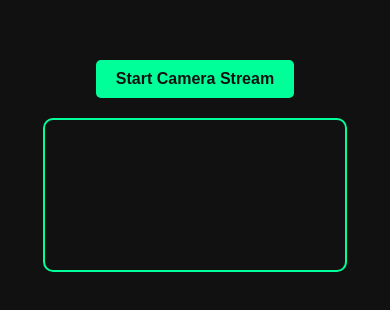
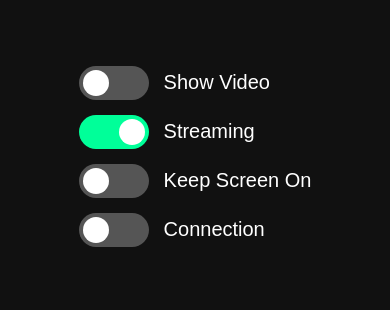
Before and after one commit to MahdiMohammadiha/GestureControl, a plain HTML site: page web/index.html in a window 390 px wide. Shown: the part 256-566 px from the top of the page. Drawn offline with Linux system fonts and the light colour scheme.

Commit message:
Update index page and add disconnect functionality

```diff
--- a/web/index.html
+++ b/web/index.html
@@ -3,12 +3,46 @@
 
 <head>
     <meta charset="UTF-8">
+    <meta name="viewport" content="width=device-width, initial-scale=1.0">
     <title>Web Camera Stream to WebSocket</title>
     <link rel="stylesheet" href="style.css">
 </head>
 
 <body>
-  <button id="startBtn">Start Camera Stream</button>
+    <div class="controls">
+        <label class="switch-row">
+            <label class="switch">
+                <input type="checkbox" id="toggleVideo">
+                <span class="slider"></span>
+            </label>
+            <span>Show Video</span>
+        </label>
+
+        <label class="switch-row">
+            <label class="switch">
+                <input type="checkbox" id="toggleStream" checked>
+                <span class="slider"></span>
+            </label>
+            <span>Streaming</span>
+        </label>
+
+        <label class="switch-row">
+            <label class="switch">
+                <input type="checkbox" id="wakeLockToggle">
+                <span class="slider"></span>
+            </label>
+            <span>Keep Screen On</span>
+        </label>
+
+        <label class="switch-row">
+            <label class="switch">
+                <input type="checkbox" id="closeConnection">
+                <span class="slider"></span>
+            </label>
+            <span>Connection</span>
+        </label>
+    </div>
+
     <video id="video" autoplay playsinline></video>
     <canvas id="canvas"></canvas>
     <script src="main.js"></script>
--- a/web/main.js
+++ b/web/main.js
@@ -1,16 +1,27 @@
 const video = document.getElementById("video");
 const canvas = document.getElementById("canvas");
 const ctx = canvas.getContext("2d");
-const startBtn = document.getElementById("startBtn");
+
+const toggleVideo = document.getElementById("toggleVideo");
+const toggleStream = document.getElementById("toggleStream");
+const wakeLockToggle = document.getElementById("wakeLockToggle");
+const closeConnection = document.getElementById("closeConnection");
+
 
 let socket;
+let streaming = true;
+let wakeLock = null;
 
-startBtn.addEventListener("click", async () => {
-    // اتصال WebSocket به متغیر سراسری
-    socket = new WebSocket("wss://10.38.148.72:12345");
+// Web socket connection as soon as the page loads
+window.addEventListener("load", () => {
+    const loc = window.location;
+    const wsProtocol = loc.protocol === "https:" ? "wss:" : "ws:";
+    const wsUrl = `${wsProtocol}//${loc.hostname}:12345`;
+
+    socket = new WebSocket(wsUrl);
 
     socket.onopen = () => {
-        console.log("Connected to WebSocket server ✅");
+        console.log("Connected to WebSocket server ✅", wsUrl);
         startCamera();
     };
 
@@ -21,8 +32,41 @@ startBtn.addEventListener("click", async () => {
     socket.onerror = (err) => {
         console.error("WebSocket error:", err);
     };
+});
 
-    startBtn.disabled = true;
+// Video display control
+toggleVideo.addEventListener("change", () => {
+    canvas.style.display = toggleVideo.checked ? "block" : "none";
+});
+
+// Data stream control
+toggleStream.addEventListener("change", () => {
+    streaming = toggleStream.checked;
+});
+
+// Control the screen stay on
+wakeLockToggle.addEventListener("change", async () => {
+    try {
+        if (wakeLockToggle.checked) {
+            wakeLock = await navigator.wakeLock.request("screen");
+            console.log("Screen will stay awake ✅");
+        } else if (wakeLock) {
+            await wakeLock.release();
+            wakeLock = null;
+            console.log("Screen lock released ❌");
+        }
+    } catch (err) {
+        console.error("Wake Lock error:", err);
+        alert("Wake Lock API not supported on this device/browser.");
+        wakeLockToggle.checked = false;
+    }
+});
+
+closeConnection.addEventListener("change", () => {
+    if (closeConnection.checked && socket && socket.readyState === WebSocket.OPEN) {
+        socket.close();
+        console.log("WebSocket connection closed ❌");
+    }
 });
 
 async function startCamera() {
@@ -31,10 +75,17 @@ async function startCamera() {
         video.srcObject = stream;
 
         video.onloadedmetadata = () => {
-            canvas.width = video.videoWidth / 2;
-            canvas.height = video.videoHeight / 2;
+            const FIXED_WIDTH = 1280;
+            const FIXED_HEIGHT = 720;
+
+            canvas.width = FIXED_WIDTH;
+            canvas.height = FIXED_HEIGHT;
+
             startStreaming();
         };
+
+
+
     } catch (err) {
         console.error("Error accessing camera:", err);
         alert("دوربین پیدا نشد یا دسترسی داده نشده!");
@@ -43,22 +94,43 @@ async function startCamera() {
 
 function startStreaming() {
     setInterval(() => {
-        ctx.clearRect(0, 0, canvas.width, canvas.height);
-        ctx.save();
+        // Temporary canvas to send to WebSocket
+        const sendCanvas = document.createElement("canvas");
+        sendCanvas.width = canvas.width;
+        sendCanvas.height = canvas.height;
+        const sendCtx = sendCanvas.getContext("2d");
 
-        // آینه افقی
-        ctx.translate(canvas.width, 0);
-        ctx.scale(-1, 1);
+        if (streaming) {
+            // Real webcam image with mirror
+            sendCtx.save();
+            sendCtx.translate(sendCanvas.width, 0);
+            sendCtx.scale(-1, 1);
+            sendCtx.drawImage(video, 0, 0, sendCanvas.width, sendCanvas.height);
+            sendCtx.restore();
+        } else {
+            // black screen
+            sendCtx.fillStyle = "black";
+            sendCtx.fillRect(0, 0, sendCanvas.width, sendCanvas.height);
+        }
 
-        ctx.drawImage(video, 0, 0, canvas.width, canvas.height);
-        ctx.restore();
+        // Display on main canvas only if Show Video is on
+        if (toggleVideo.checked) {
+            ctx.clearRect(0, 0, canvas.width, canvas.height);
+            ctx.save();
+            ctx.translate(canvas.width, 0);
+            ctx.scale(-1, 1);
+            ctx.drawImage(video, 0, 0, canvas.width, canvas.height);
+            ctx.restore();
+        }
 
-        canvas.toBlob((blob) => {
+        // Send to WebSocket
+        sendCanvas.toBlob((blob) => {
             if (blob && socket && socket.readyState === WebSocket.OPEN) {
                 blob.arrayBuffer().then((buffer) => {
                     socket.send(buffer);
                 });
             }
         }, "image/jpeg", 0.5);
+
     }, 100);
 }
--- a/web/style.css
+++ b/web/style.css
@@ -8,6 +8,22 @@ body {
     height: 100vh;
     color: white;
     font-family: sans-serif;
+    font-size: 16px;  /* Default desktop font */
+}
+
+.controls {
+    display: flex;
+    flex-direction: column;  /* Columnar */
+    gap: 15px;
+    align-items: flex-start;
+    margin-bottom: 20px;
+}
+
+.switch-row {
+    display: flex;
+    align-items: center;
+    gap: 10px;
+    font-size: 16px;  /* Text next to the switch */
 }
 
 video {
@@ -17,16 +33,89 @@ video {
 canvas {
     border: 2px solid #00ff99;
     border-radius: 10px;
+    width: 80vw;
+    max-width: 640px;
+    height: auto;
+    object-fit: contain;
+    display: none;
 }
 
-button {
-    padding: 10px 20px;
-    font-size: 16px;
-    margin-bottom: 20px;
+.switch {
+    position: relative;
+    display: inline-block;
+    width: 50px;
+    height: 24px;
+}
+
+.switch input {
+    opacity: 0;
+    width: 0;
+    height: 0;
+}
+
+.slider {
+    position: absolute;
     cursor: pointer;
-    border-radius: 5px;
-    border: none;
+    background-color: #555;
+    border-radius: 24px;
+    top: 0;
+    left: 0;
+    right: 0;
+    bottom: 0;
+    transition: .3s;
+}
+
+.slider:before {
+    position: absolute;
+    content: "";
+    height: 18px;
+    width: 18px;
+    border-radius: 50%;
+    left: 3px;
+    bottom: 3px;
+    background-color: white;
+    transition: .3s;
+}
+
+input:checked + .slider {
     background-color: #00ff99;
-    color: #111;
-    font-weight: bold;
 }
+
+input:checked + .slider:before {
+    transform: translateX(26px);
+}
+
+/* =============================
+    Media Query for mobile
+============================= */
+@media (max-width: 768px) {
+    body {
+        font-size: 20px;
+    }
+
+    .switch-row {
+        font-size: 20px;
+        gap: 15px;
+    }
+
+    .switch {
+        width: 70px;
+        height: 34px;
+    }
+
+    .slider:before {
+        height: 26px;
+        width: 26px;
+        left: 4px;
+        bottom: 4px;
+    }
+
+    input:checked + .slider:before {
+        transform: translateX(36px);
+    }
+
+    canvas {
+        width: 85vw;
+        max-width: 1280px;
+    }
+}
```
Lines whose indentation alone changed are shown as unchanged.
